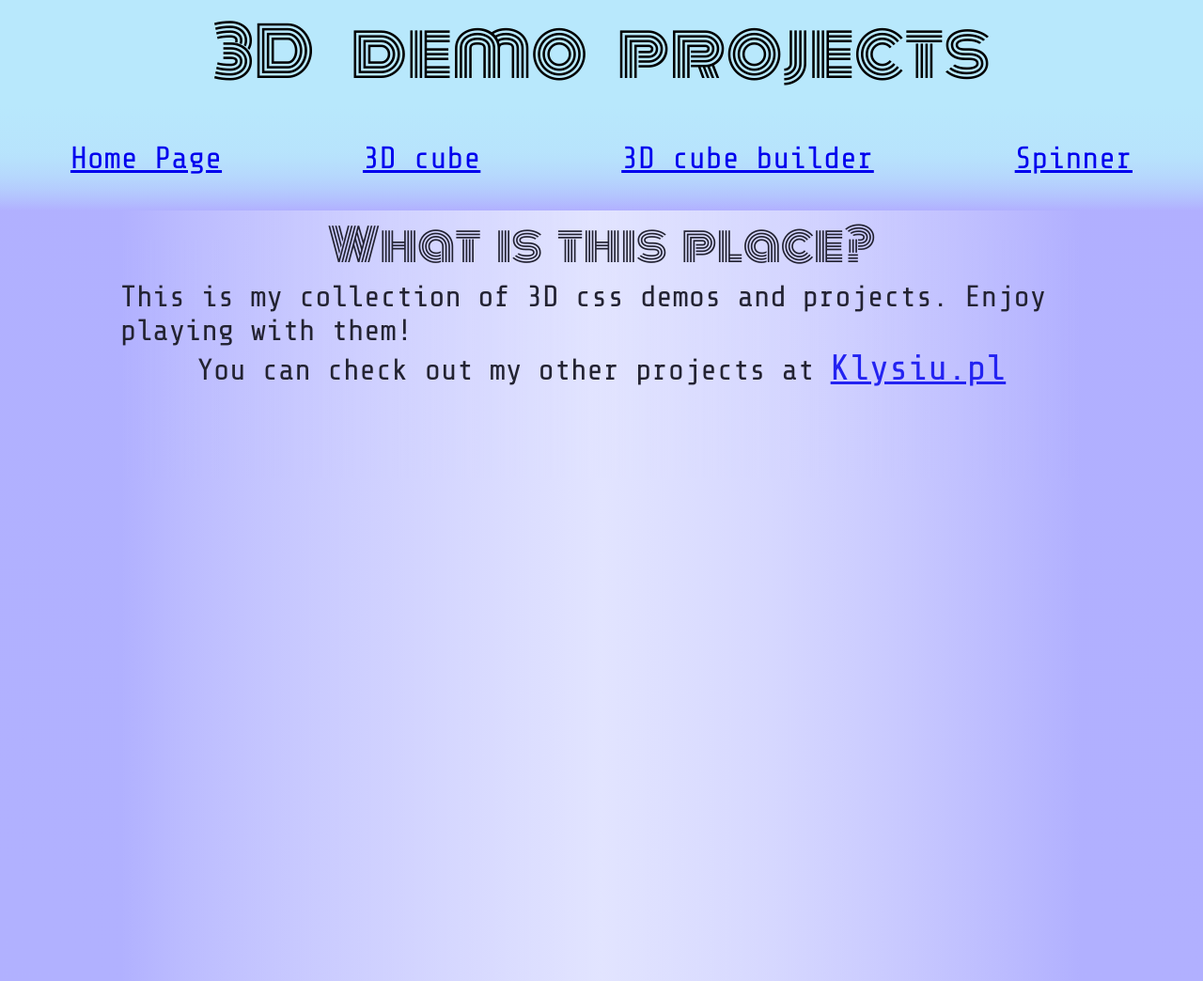
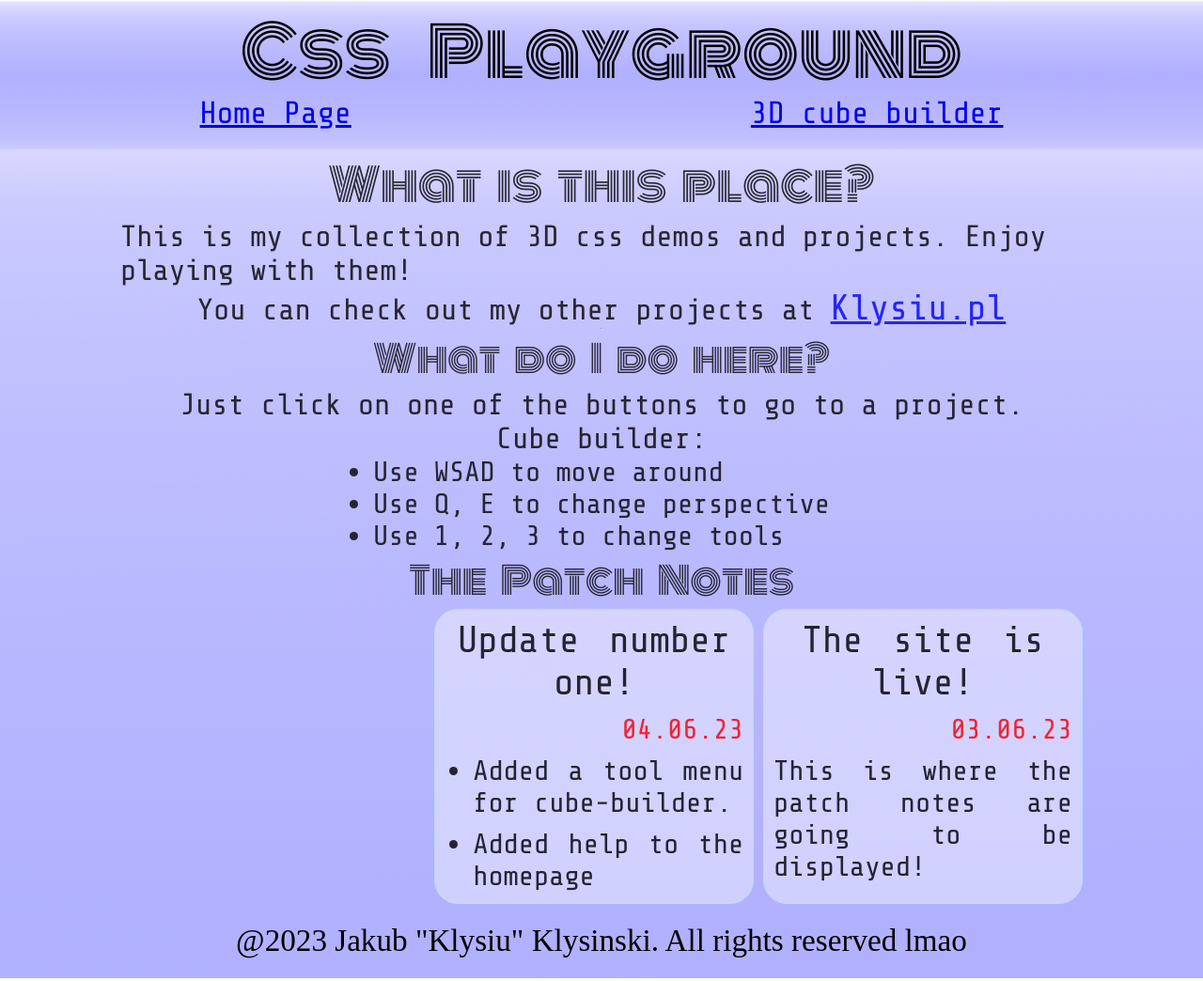
Before and after one commit to Kubsj/3D-Css-Demo, a plain HTML site: page index.html in a window 1280 px wide. Shown: the top 1044 px of the page at 94% size. Drawn offline with nearby package versions, Linux system fonts and the light colour scheme.

Commit message:
The site is live!
Css.klysiu.pl

```diff
--- a/index.css
+++ b/index.css
@@ -1,23 +1,35 @@
 @import url("https://fonts.googleapis.com/css2?family=Monoton&display=swap");
 @import url("https://fonts.googleapis.com/css2?family=Share+Tech+Mono&display=swap");
-.header {
+header {
+  background: linear-gradient(rgba(255, 255, 255, 1), 10%, rgba(0, 0, 0, 0));
   text-align: center;
   font-family: "Monoton", cursive;
   font-size: 72px;
-  background-color: var(--color3);
 }
 body {
   display: grid;
+  height: 110vh;
   grid-template-rows: minmax(80px, 1fr) minmax(80px, 1fr) 8fr minmax(80px, 1fr);
 }
-.nav {
+nav {
   display: flex;
   justify-content: space-around;
   align-items: center;
   font-family: "Share Tech Mono", monospace;
-  background: linear-gradient(var(--color3), 80%, rgba(255, 255, 255, 0));
+  background: linear-gradient(
+    0,
+    rgba(255, 255, 255, 0.5),
+    10%,
+    rgba(0, 0, 0, 0)
+  );
 }
-.maincontent {
+main {
+  background: linear-gradient(
+    180deg,
+    rgba(255, 255, 255, 0.5),
+    20%,
+    rgba(0, 0, 0, 0)
+  );
   justify-content: center;
   align-items: center;
   display: flex;
@@ -26,14 +38,6 @@ body {
   height: 100%;
   width: 80%;
   opacity: 80%;
-  background: linear-gradient(
-    90deg,
-    rgba(255, 255, 255, 0),
-    20%,
-    var(--color9),
-    80%,
-    rgba(255, 255, 255, 0)
-  );
   display: flex;
   flex-direction: column;
   justify-content: flex-start;
@@ -48,3 +52,46 @@ body {
   font-size: xx-large;
   font-family: "Share Tech Mono", monospace;
 }
+.patch-notes-container {
+  width: 100%;
+  display: flex;
+  flex-direction: row-reverse;
+  justify-content: flex-start;
+  gap: 10px;
+  align-items: center;
+  min-height: 30%;
+}
+.patch-note {
+  font-family: "Share Tech Mono", monospace;
+  height: 100%;
+  max-width: 33%;
+  border-radius: 25px;
+  border: 1px solid var(--color3);
+  background: rgba(255, 255, 255, 0.5);
+}
+.patch-note h3 {
+  font-family: "Share Tech Mono", monospace;
+  font-size: 40px;
+  text-align: center;
+  margin: 10px;
+}
+.patch-note p,
+.patch-note li {
+  font-size: 30px;
+  text-align: justify;
+  margin: 10px;
+}
+.patch-note li {
+  margin-left: 40px;
+}
+.patch-note p:nth-child(2) {
+  color: red;
+  text-align: right;
+}
+
+footer {
+  height: 100%;
+  display: flex;
+  justify-content: center;
+  align-items: center;
+}
--- a/index.html
+++ b/index.html
@@ -15,16 +15,15 @@
     <title>3D demo - Home</title>
   </head>
   <body>
-    <div class="header">3D &nbsp; &nbsp; demo &nbsp;&nbsp; projects</div>
-    <div class="nav">
+    <header>Css &nbsp; &nbsp; Playground</header>
+    <nav>
       <a href="/index.html">Home Page</a>
-      <a href="/demos/htmls/cube.html">3D cube</a>
+
       <a href="/demos/htmls/cube-builder.html">3D cube builder</a>
-      <a href="/index.html">Spinner</a>
-    </div>
-    <div class="maincontent">
+    </nav>
+    <main>
       <div class="text-wrapper">
-        <h1>What &nbsp;&nbsp;is&nbsp;&nbsp; this&nbsp;&nbsp; place?</h1>
+        <h1>What is this place?</h1>
         <p>
           This is my collection of 3D css demos and projects. Enjoy playing with
           them!
@@ -33,7 +32,36 @@
           You can check out my other projects at
           <a href="https://www.klysiu.pl">Klysiu.pl</a>
         </p>
+        <hr />
+        <h3>What do I do here?</h3>
+        <p>Just click on one of the buttons to go to a project.</p>
+        <p>Cube builder:</p>
+        <ul>
+          <li>Use WSAD to move around</li>
+          <li>Use Q, E to change perspective</li>
+          <li>Use 1, 2, 3 to change tools</li>
+        </ul>
+        <h3>The Patch Notes</h3>
+        <div class="patch-notes-container">
+          <div class="patch-note">
+            <h3>The site is live!</h3>
+            <p class="date">03.06.23</p>
+            <p>This is where the patch notes are going to be displayed!</p>
+          </div>
+          <div class="patch-note">
+            <h3>Update number one!</h3>
+            <p class="date">04.06.23</p>
+
+            <ul>
+              <li>Added a tool menu for cube-builder.</li>
+              <li>Added help to the homepage</li>
+            </ul>
+          </div>
+        </div>
       </div>
-    </div>
+    </main>
+    <footer>
+      <p>@2023 Jakub "Klysiu" Klysinski. All rights reserved lmao</p>
+    </footer>
   </body>
 </html>
--- a/style.css
+++ b/style.css
@@ -20,8 +20,22 @@
   padding: 0;
   font-size: larger;
 }
+h1,
+h2,
+h3,
+h4,
+h5,
+h6 {
+  font-family: "Monoton", cursive;
+  font-weight: 100;
+  word-spacing: 10px;
+}
+li {
+  font-family: "Share Tech Mono", monospace;
+  font-size: 30px;
+}
 body {
-  min-height: 100vh;
+  min-height: 110vh;
 
   /* Bg animation */
   background: linear-gradient(
```
Also changed, not shown: 1 other file.
